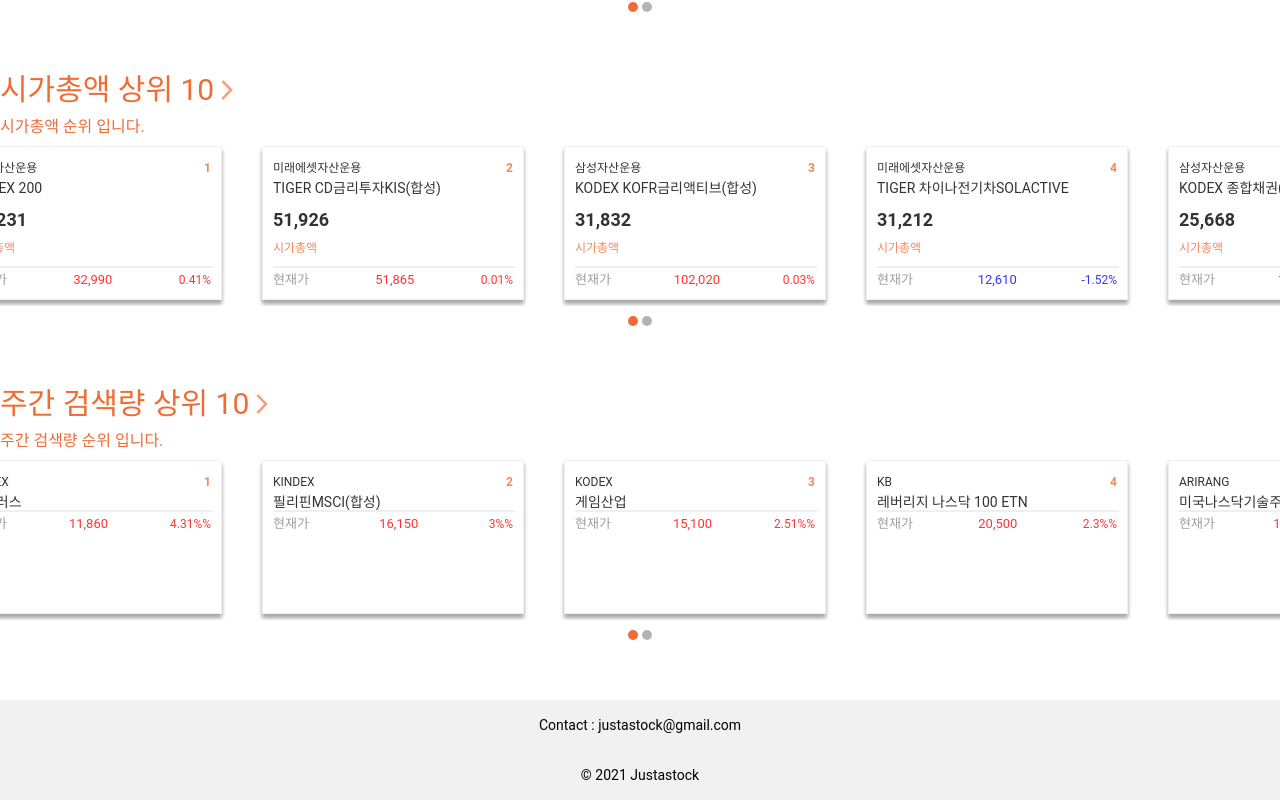
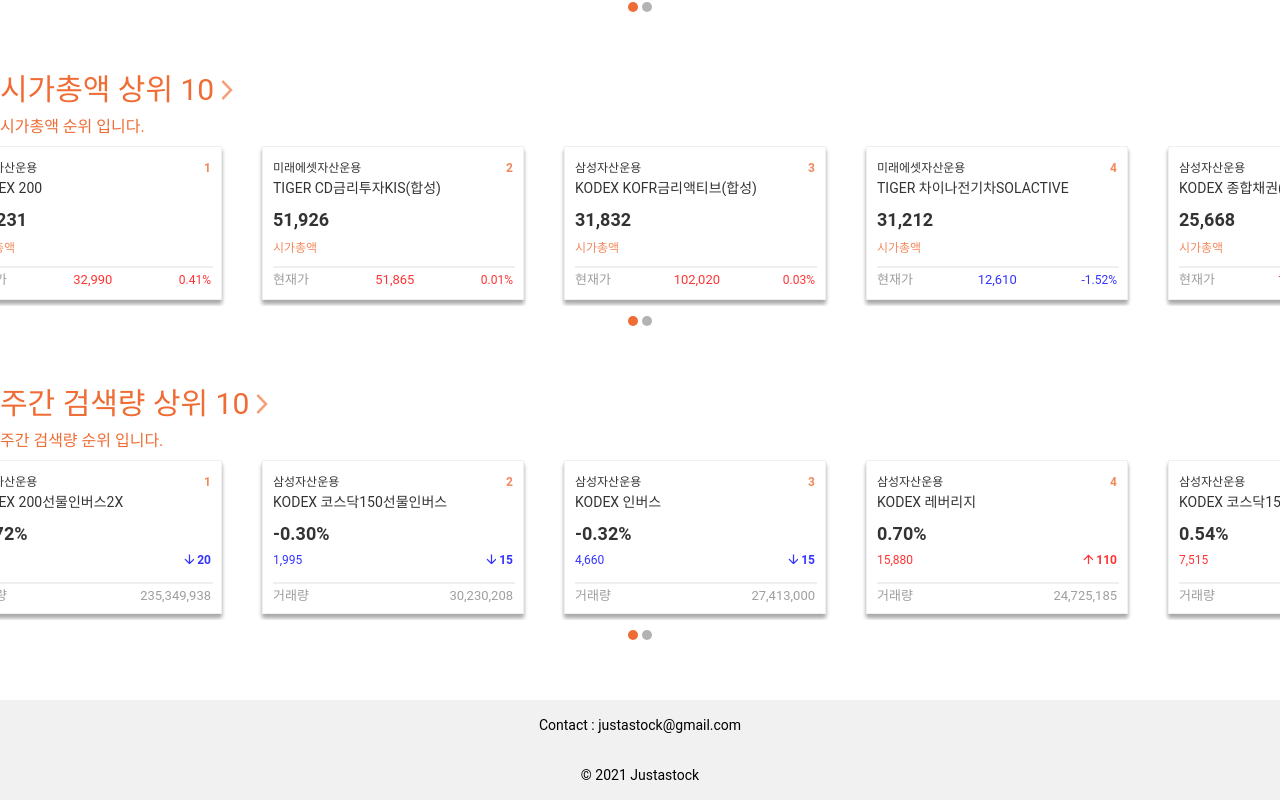
Before and after one commit to Team-U4C/ETFMOA-Client, a React (Create React App) app: page / in a window 1280 px wide. Shown: the part 1345-2145 px from the top of the page. Built offline with nearby package versions, Linux system fonts and the light colour scheme.

Commit message:
feat: 검색량 상위 TOP10 API 서버다운으로 dummy 데이터 처리

```diff
--- a/src/views/MainView.jsx
+++ b/src/views/MainView.jsx
@@ -219,15 +219,18 @@
           </div>
           <div className="top10-yield">
             <Carousel>
-              {_.map(yieldTop10DummyData.data, (v, i) => (
+              {_.map(top10Quant, (v, i) => (
                 <ETFSummaryInfoItem
-                  key={i}
+                key={v.code}
                   rank={i}
                   name={v.name}
-                  investManager={v.investManager}
-                  incrementRatio={v.incrementRatio}
-                  price={v.price}
-                  increment={v.increment}
+                  investManager={v.manager}
+                  incrementRatio={v.diffrate}
+                  price={v.curval}
+                  increment={v.diffval}
+                  quant={v.quant}
+                  marketCap={v.marketCap}
+                  type={'diffRate'}
                   onClick={() => {
                     navigate('/detail' + `/${v.name}`)
                   }}
```
